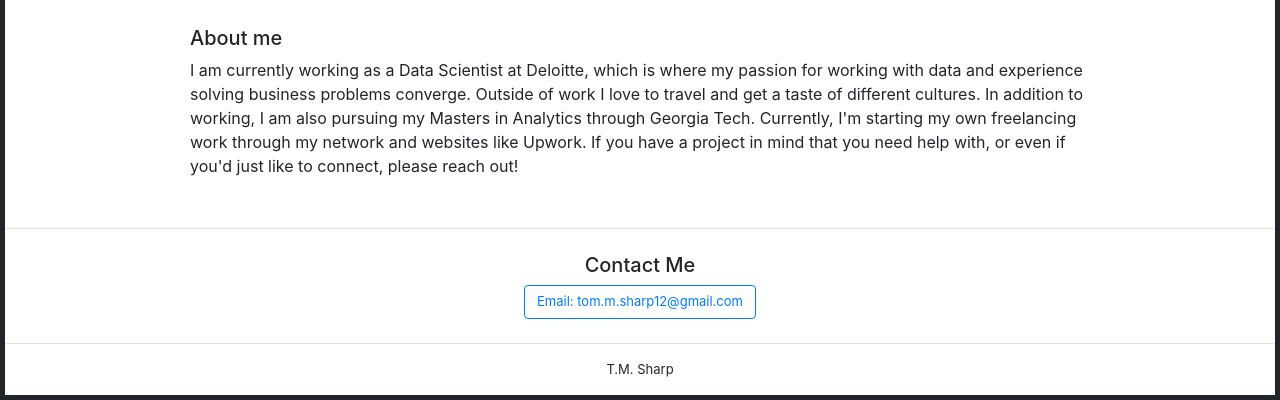
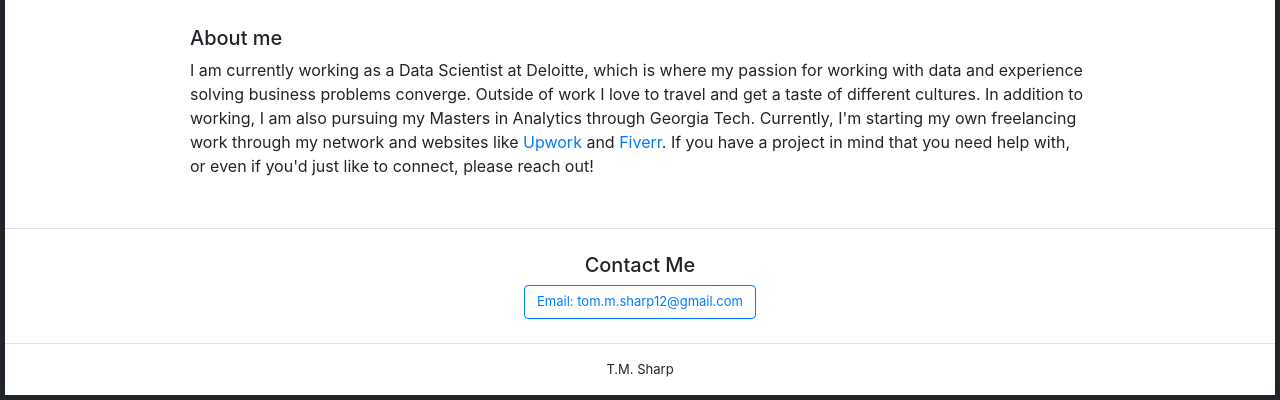
Before and after one commit to tomsharp/tmsharp.github.io, a Jekyll site: the page built from index.html, in a window 1280 px wide, cut to the strip 608-1008 px from the top of the page. Built offline with Jekyll 4.4.1, drawn with Linux system fonts in a browser that asks for light colours; some of the changed lines change nothing that is shown.

Commit message:
changed aboutme from md to html, added links

```diff
--- /dev/null
+++ b/_includes/aboutme.html
@@ -0,0 +1,13 @@
+
+<div>
+    I am currently working as a Data Scientist at Deloitte, which is where my passion
+    for working with data and experience solving business problems converge.
+    Outside of work I love to travel and get a taste of different cultures.
+    In addition to working, I am also pursuing my Masters in Analytics through Georgia Tech.
+    Currently, I'm starting my own freelancing work through my network and websites like
+    <a href="(https://www.upwork.com/o/profiles/users/~01bdf7d5d7f969dffc/" title="Tom's Upwork Profile" target="_blank">Upwork</a>
+    and
+    <a href="https://www.fiverr.com/t_sharp?up_rollout=true" title="Tom's Fiverr Profile" target="_blank">Fiverr</a>.
+    If you have a project in mind that you need help with,
+    or even if you'd just like to connect, please reach out!
+</div>
--- a/_includes/aboutme.md
+++ /dev/null
@@ -1,7 +0,0 @@
-I am currently working as a Data Scientist at Deloitte, which is where my passion
-for working with data and experience solving business problems converge.
-Outside of work I love to travel and get a taste of different cultures.
-In addition to working, I am also pursuing my Masters in Analytics through Georgia Tech.
-Currently, I'm starting my own freelancing work through my network and websites like Upwork.
-If you have a project in mind that you need help with,
-or even if you'd just like to connect, please reach out!
--- a/index.html
+++ b/index.html
@@ -19,7 +19,7 @@ title: T.M. Sharp | Home
   <div class="inner-container space-y">
     <H5>About me</H5>
     <div>
-        {% include aboutme.md %}
+        {% include aboutme.html %}
     </div>
   </div>
   <!-- end about me section -->
```
Also changed, not shown: 1 other file.
